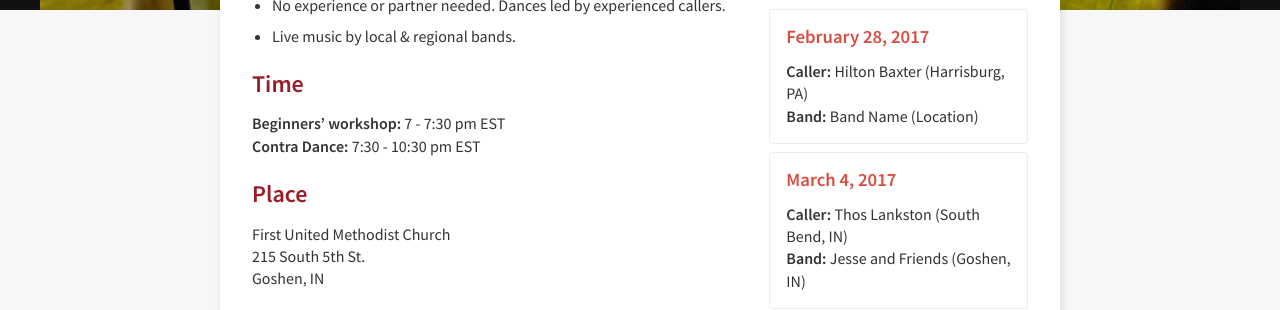
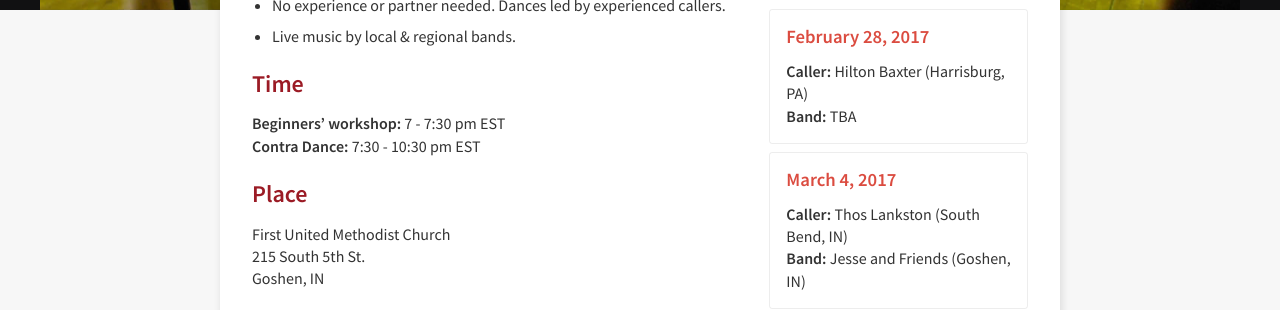
Before and after one commit to godancing/godancing.github.io, a Jekyll site: the page built from index.markdown, in a window 1280 px wide. Shown: the part 550-860 px from the top of the page. Built offline with Jekyll 4.4.1, drawn with Linux system fonts in a browser that asks for light colours.

Commit message:
Updated June 3 2017

```diff
--- a/_dances/june-3-2017.markdown
+++ b/_dances/june-3-2017.markdown
@@ -3,4 +3,8 @@ title: June 3, 2017
 date: 2017-02-28 11:58:00 -05:00
 Caller:
   Name: Hilton Baxter (Harrisburg, PA)
+Band:
+  Name: 'TBA
+
+'
 ---
```
